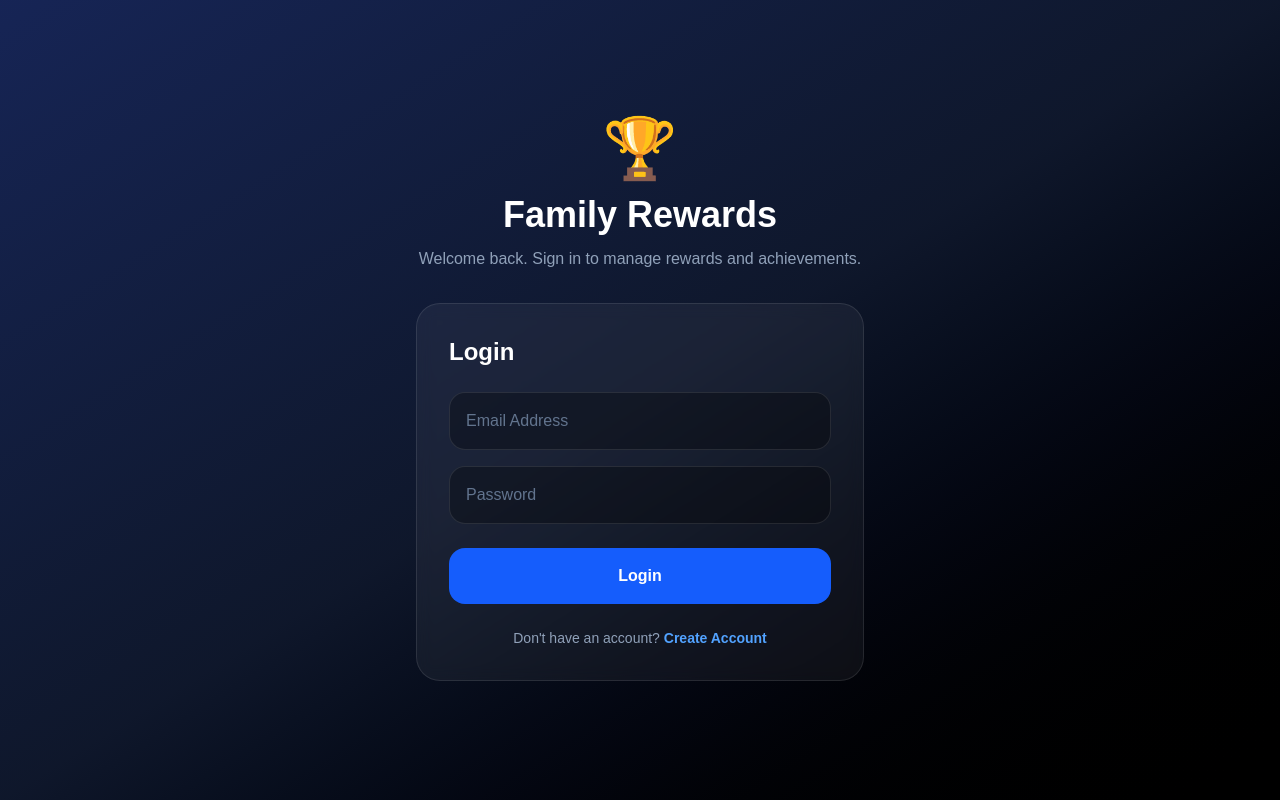
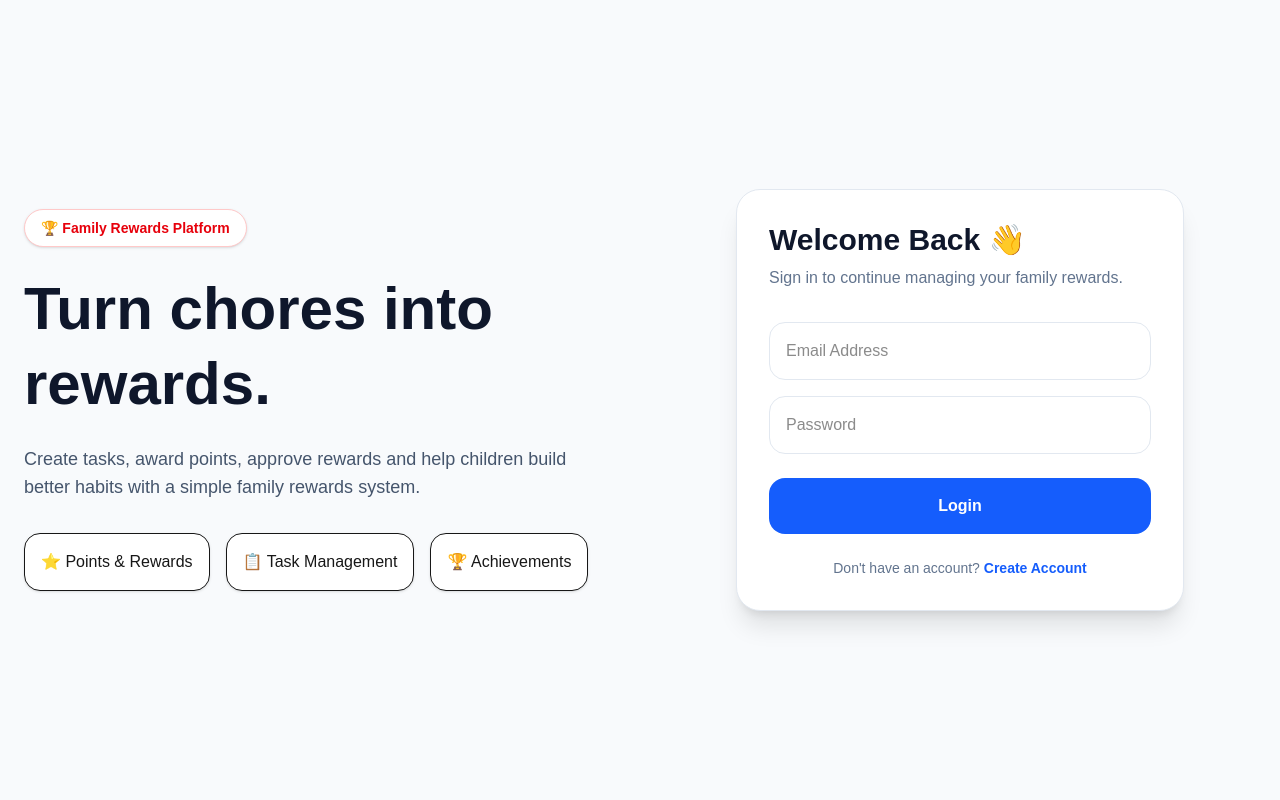
Before and after one commit to imdavidj13-droid/family-rewards-platform, a Next.js app: page /login in a window 1280 px wide. Built offline with nearby package versions, Linux system fonts and the light colour scheme; no server answers.

Commit message:
Redesign login page to match landing page

```diff
--- a/app/login/page.tsx
+++ b/app/login/page.tsx
@@ -48,34 +48,60 @@ export default function LoginPage() {
   }
 
   return (
-  <main className="flex min-h-screen items-center justify-center bg-gradient-to-br from-blue-950 via-slate-900 to-black p-6">
-    <div className="w-full max-w-md">
-      <div className="mb-8 text-center">
-        <div className="mb-4 text-6xl">🏆</div>
+  <main className="min-h-screen bg-slate-50">
+    <div className="mx-auto flex min-h-screen max-w-7xl items-center px-6 py-12">
+      <div className="grid w-full gap-12 lg:grid-cols-2 lg:items-center">
 
-        <h1 className="text-4xl font-black text-white">
-          Family Rewards
+        {/* Left Side */}
+        <div>
+          <div className="mb-6 inline-flex items-center gap-2 rounded-full border border-red-200 bg-white px-4 py-2 text-sm font-bold text-red-600 shadow-sm">
+            🏆 Family Rewards Platform
+          </div>
+
+          <h1 className="text-5xl font-black leading-tight text-slate-900 md:text-6xl">
+            Turn chores into rewards.
           </h1>
 
-        <p className="mt-3 text-slate-400">
-          Welcome back. Sign in to manage rewards and achievements.
+          <p className="mt-6 max-w-xl text-lg text-slate-600">
+            Create tasks, award points, approve rewards and help children
+            build better habits with a simple family rewards system.
           </p>
+
+          <div className="mt-8 flex flex-wrap gap-4">
+            <div className="rounded-2xl border bg-white p-4 shadow-sm">
+              ⭐ Points & Rewards
             </div>
 
-      <div className="rounded-3xl border border-white/10 bg-white/5 p-8 backdrop-blur-sm">
-        <h2 className="mb-6 text-2xl font-black text-white">
-          Login
+            <div className="rounded-2xl border bg-white p-4 shadow-sm">
+              📋 Task Management
+            </div>
+
+            <div className="rounded-2xl border bg-white p-4 shadow-sm">
+              🏆 Achievements
+            </div>
+          </div>
+        </div>
+
+        {/* Right Side */}
+        <div className="mx-auto w-full max-w-md">
+          <div className="rounded-3xl border border-slate-200 bg-white p-8 shadow-xl">
+            <h2 className="mb-2 text-3xl font-black text-slate-900">
+              Welcome Back 👋
             </h2>
 
+            <p className="mb-8 text-slate-500">
+              Sign in to continue managing your family rewards.
+            </p>
+
             <input
-          className="mb-4 w-full rounded-2xl border border-white/10 bg-black/30 p-4 text-white placeholder-slate-500 outline-none focus:border-blue-500"
+              className="mb-4 w-full rounded-2xl border border-slate-200 p-4 outline-none transition focus:border-blue-500"
               placeholder="Email Address"
               value={email}
               onChange={(e) => setEmail(e.target.value)}
             />
 
             <input
-          className="mb-6 w-full rounded-2xl border border-white/10 bg-black/30 p-4 text-white placeholder-slate-500 outline-none focus:border-blue-500"
+              className="mb-6 w-full rounded-2xl border border-slate-200 p-4 outline-none transition focus:border-blue-500"
               type="password"
               placeholder="Password"
               value={password}
@@ -90,21 +116,23 @@ export default function LoginPage() {
             </button>
 
             {message && (
-          <p className="mt-4 text-center font-bold text-slate-300">
+              <p className="mt-4 text-center font-bold text-red-500">
                 {message}
               </p>
             )}
 
-        <p className="mt-6 text-center text-sm text-slate-400">
+            <p className="mt-6 text-center text-sm text-slate-500">
               Don't have an account?{" "}
               <a
                 href="/signup"
-            className="font-bold text-blue-400 hover:text-blue-300"
+                className="font-bold text-blue-600 hover:text-blue-500"
               >
                 Create Account
               </a>
             </p>
           </div>
         </div>
+      </div>
+    </div>
   </main>
 );}
```
Lines whose indentation alone changed are shown as unchanged.
